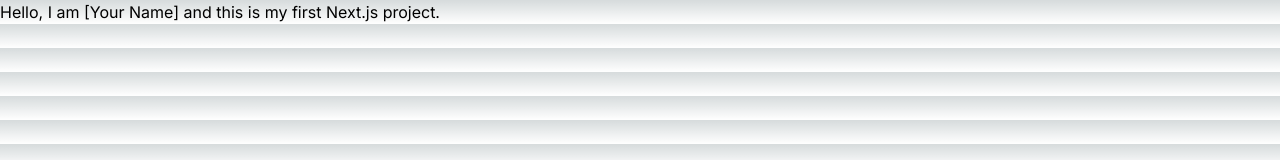
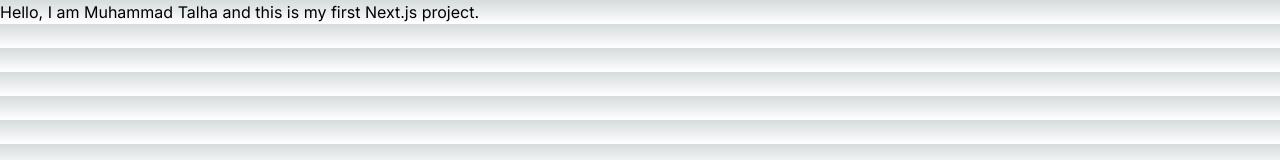
Before and after one commit to Ace-kv/piaic-first-nextjs-project-with-vercel-mts, a Next.js app: page / in a window 1280 px wide. Shown: the top 160 px of the page. Built offline with nearby package versions, Linux system fonts and the light colour scheme.

Commit message:
name placeholder replaced

```diff
--- a/src/app/page.tsx
+++ b/src/app/page.tsx
@@ -1,4 +1,4 @@
 function HomePage() {
-  return <h1>Hello, I am [Your Name] and this is my first Next.js project.</h1>
+  return <h1>Hello, I am Muhammad Talha and this is my first Next.js project.</h1>
 }
 export default HomePage;
```
